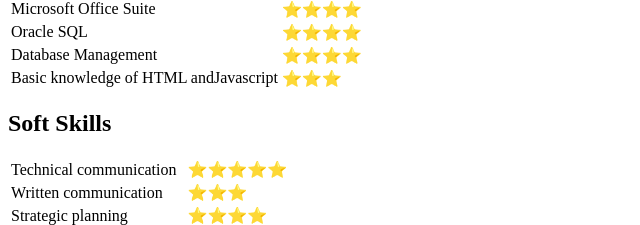
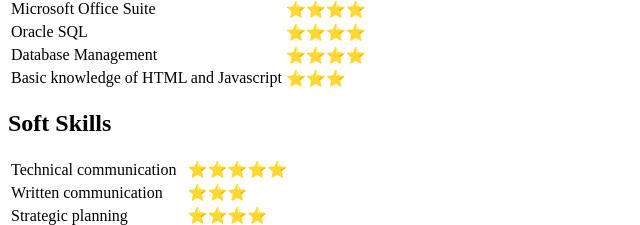
Before and after one commit to ShubhamTarafdar/CV, a plain HTML site: page index.html in a window 1280 px wide. Shown: the part 762-987 px from the top of the page, 0-640 px from the left. Drawn offline with Linux system fonts and the light colour scheme.

Commit message:
Update index.html

```diff
--- a/index.html
+++ b/index.html
@@ -68,7 +68,7 @@
           </li>
           <li>
             Involved in Project Planning and Execution while collaborating withcross-functional teams.</li>
-            <li>Working on variety of documents, including User Guides,Installation Manuals, Engineering and
+            <li>Working on variety of documents, including User Guides, Installation Manuals, Engineering and
             Service Manuals.</li>
         </ul>
       </td>
@@ -115,7 +115,7 @@
       </td>
     </tr>
     <tr>
-      <td>Basic knowledge of HTML andJavascript</td>
+      <td>Basic knowledge of HTML and Javascript</td>
       <td>
         ⭐⭐⭐
       </td>
```
